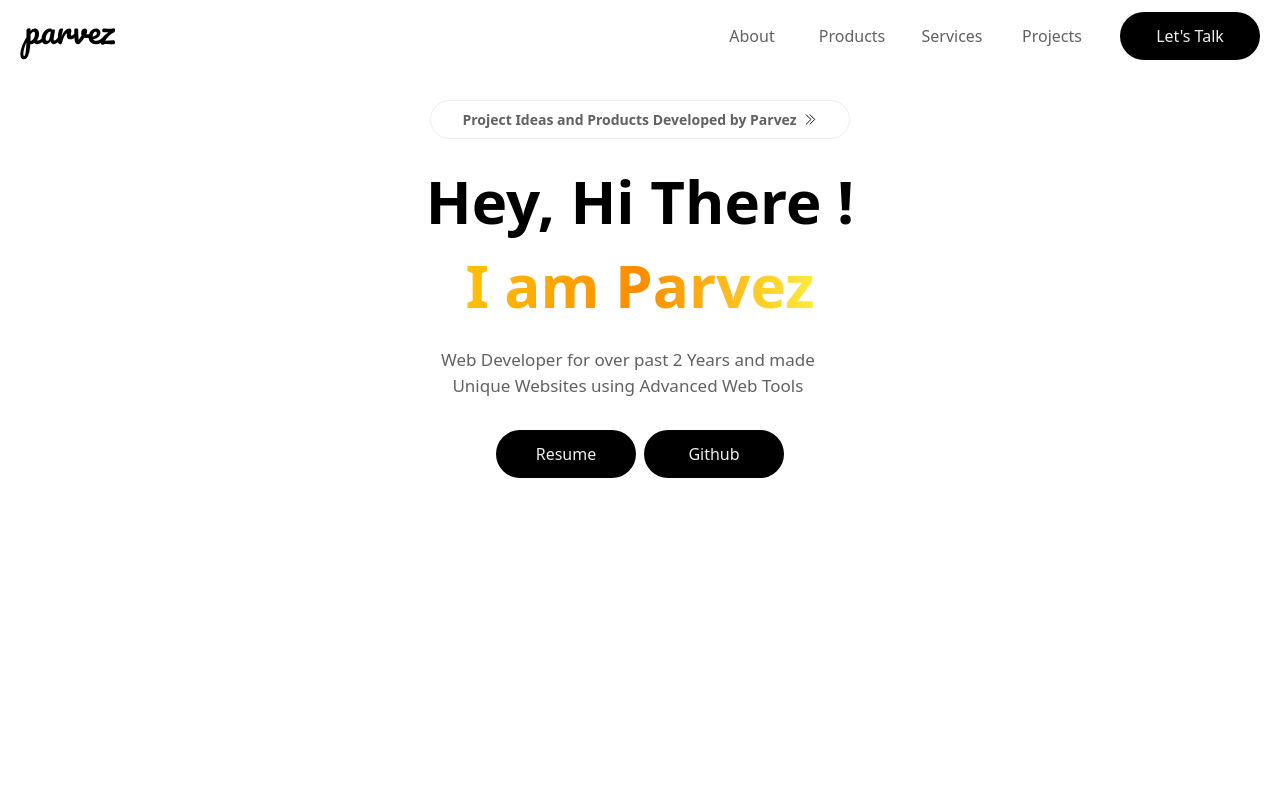
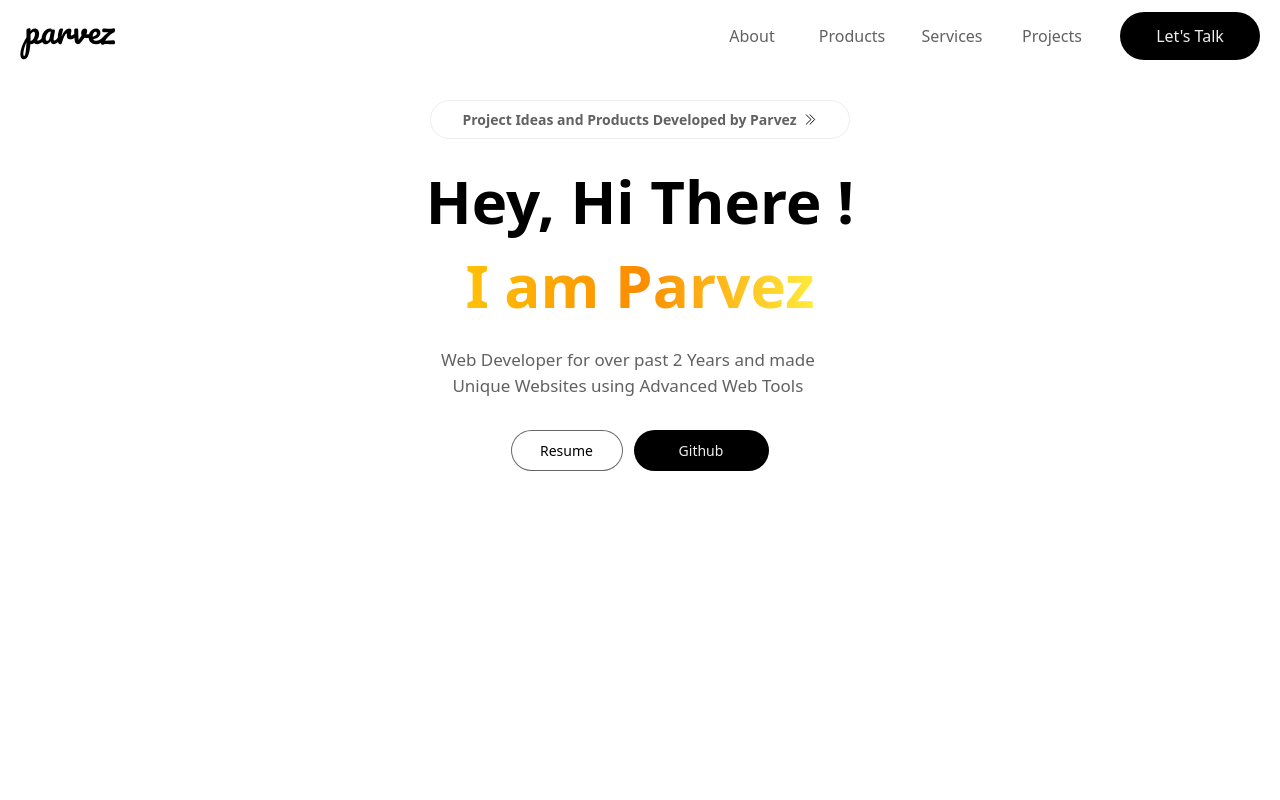
Before and after one commit to Mohamed-Parvez/parvez, a Next.js app: page / in a window 1280 px wide. Shown: the top 800 px of the page. Built offline with nearby package versions, Linux system fonts and the light colour scheme.

Commit message:
updated resume and github button

```diff
--- a/components/sections/Hero.tsx
+++ b/components/sections/Hero.tsx
@@ -42,9 +42,9 @@ const Hero = () => {
         </div>
       </div>
 
-      <div className="flex-center mt-5 gap-2">
-        <Button label="Resume" variant={"btn"} type={"button"} href="" />
-        <Button label="Github" variant={"btn"} type={"button"} href="" />
+      <div className="flex-center mt-5 h-auto w-auto gap-3">
+        <Button label="Resume" variant={"btn-resume"} type={"button"} href="" />
+        <Button label="Github" variant={"btn-github"} type={"button"} href="" />
       </div>
     </div>
   );
--- a/styles/globals.css
+++ b/styles/globals.css
@@ -21,6 +21,18 @@
     w-[140px] transition-colors duration-300 ease-in-out !important;
   }
 
+  .btn-resume {
+    @apply bg-White font-Sans text-[14px] font-normal text-Black px-4 py-[9px] rounded-full
+    hover:bg-Black hover:text-Grey ring-Black ring-1 ring-opacity-60
+    w-[110px] transition-colors duration-300 ease-in-out !important;
+  }
+
+  .btn-github {
+    @apply bg-Black font-Sans text-[14px] font-normal text-Grey px-5 py-[10px] rounded-full
+    hover:bg-White hover:text-Black hover:ring-Black hover:ring-1 hover:ring-opacity-60
+    w-[135px] transition-colors duration-300 ease-in-out !important;
+  }
+
   .primary-gradient {
     @apply bg-gradient-to-r from-Amber_500 via-Orange_600
     to-Yellow_500 bg-clip-text text-transparent;
```
